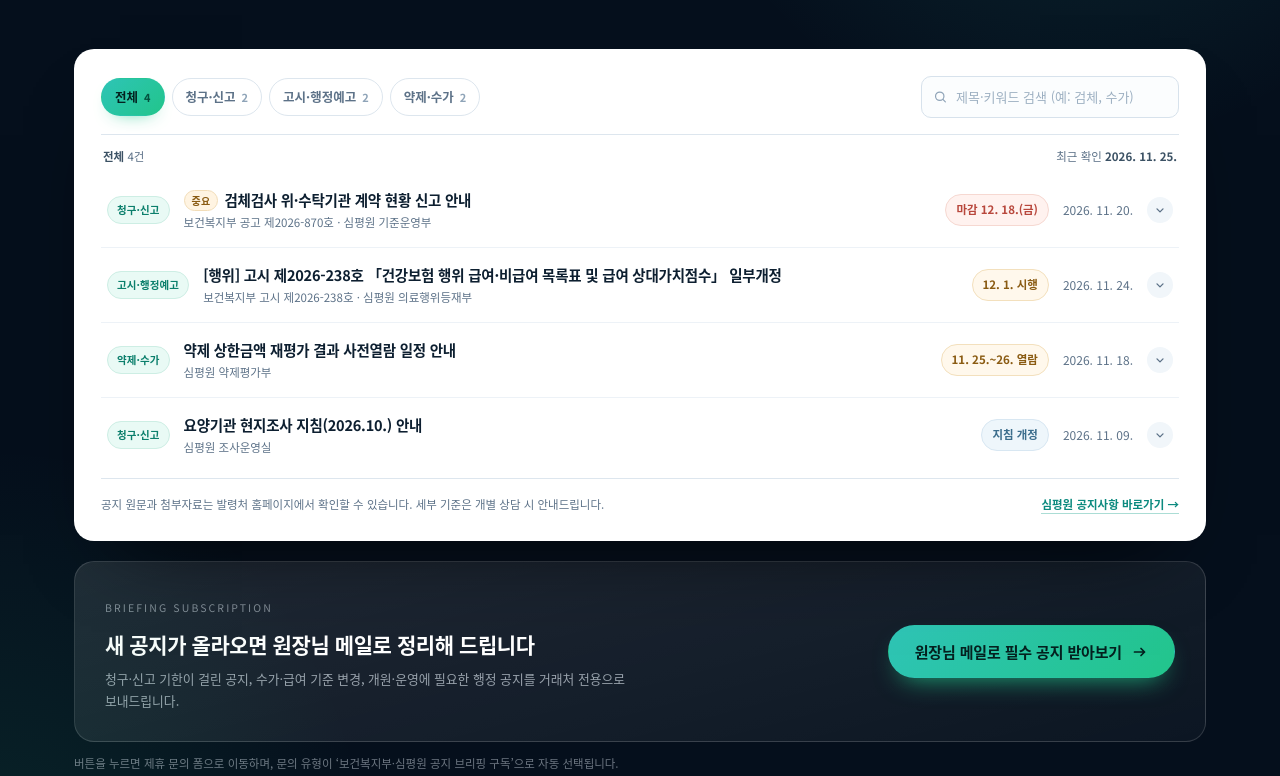
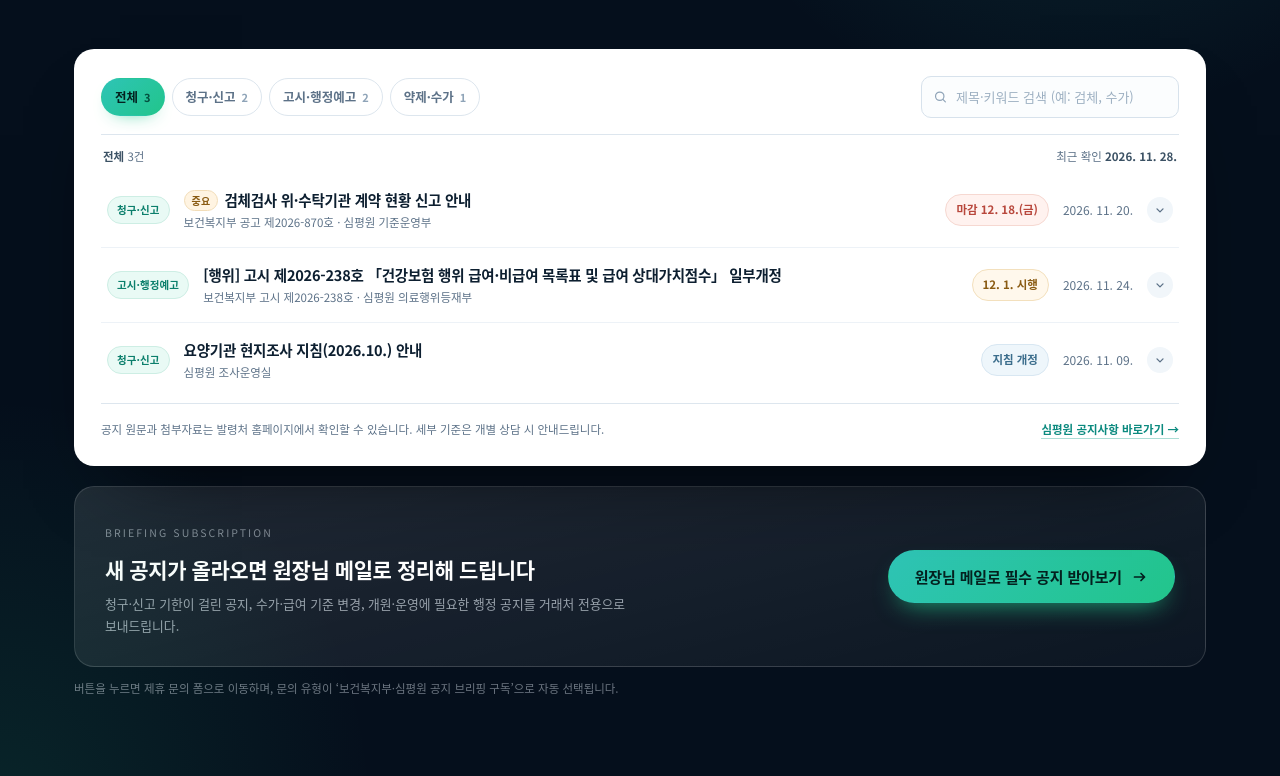
Before and after one commit to cnddmlek-hash/soomedipharm, a plain HTML site: page index.html in a window 1280 px wide. Shown: the part 4215-4991 px from the top of the page. Drawn offline with Linux system fonts and the light colour scheme; a web font is replaced by a local one.

Commit message:
게시판: 열람 기한 지난 '약제 상한금액 재평가 결과 사전열람' 공지 삭제, 최근 확인일 갱신(11. 28.)

```diff
--- a/index.html
+++ b/index.html
@@ -1187,8 +1187,8 @@
         </div>
 
         <div class="board-meta">
-          <span id="noticeCount" aria-live="polite">전체 4건</span>
-          <span>최근 확인 <b>2026. 11. 25.</b></span>
+          <span id="noticeCount" aria-live="polite">전체 3건</span>
+          <span>최근 확인 <b>2026. 11. 28.</b></span>
         </div>
 
         <div class="notice-list" id="noticeList"></div>
@@ -1769,23 +1769,6 @@
         linkLabel: '심평원 고시 원문'
       },
       {
-        cats: ['약제·수가'],
-        title: '약제 상한금액 재평가 결과 사전열람 일정 안내',
-        issuer: '심평원 약제평가부',
-        date: '2026-11-18',
-        badge: { text: '11. 25.~26. 열람', tone: 'soon' },
-        summary: '기등재 의약품 상한금액 재평가 결과에 대한 제약사별 사전열람 일정이 안내되었습니다. 제약사별 지정 일정을 확인해 방문해야 합니다.',
-        rows: [
-          ['대상', '기등재 의약품 상한금액 재평가 대상 제약사'],
-          ['일시', '<b>2026. 11. 25.(수) ~ 11. 26.(목)</b> · 제약사별 지정 일정 확인'],
-          ['장소', '심평원 원주 본원 2동 2층 접견실'],
-          ['준비물', '회사 대표자 직인'],
-          ['근거', '심평원 공지사항(약제평가부, 2026. 11. 18.) · 제약사별 일정표 첨부']
-        ],
-        link: 'https://www.hira.or.kr/bbsDummy.do?pgmid=HIRAA020002000100&brdScnBltNo=4&brdBltNo=12351',
-        linkLabel: '심평원 공지 원문'
-      },
-      {
         cats: ['청구·신고'],
         title: '요양기관 현지조사 지침(2026.10.) 안내',
         issuer: '심평원 조사운영실',
--- a/sitemap.xml
+++ b/sitemap.xml
@@ -2,7 +2,7 @@
 <urlset xmlns="http://www.sitemaps.org/schemas/sitemap/0.9">
   <url>
     <loc>https://cnddmlek-hash.github.io/soomedipharm/</loc>
-    <lastmod>2026-11-25</lastmod>
+    <lastmod>2026-11-28</lastmod>
     <changefreq>monthly</changefreq>
     <priority>1.0</priority>
   </url>
```
